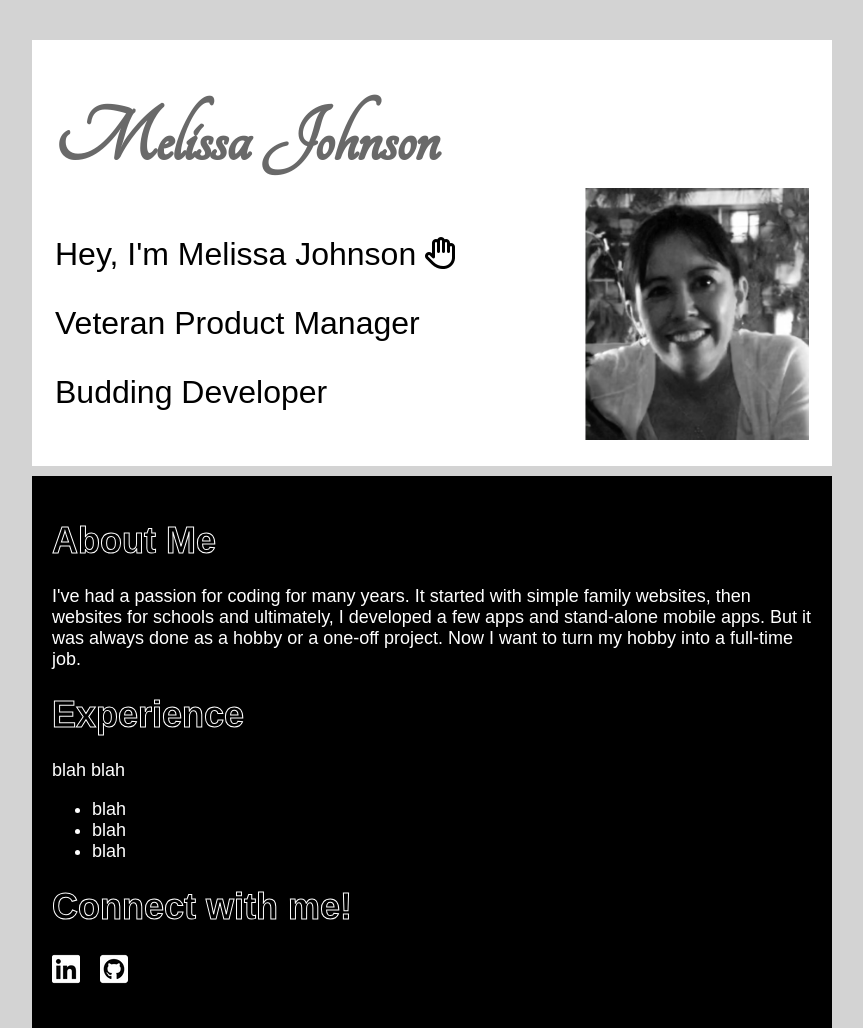
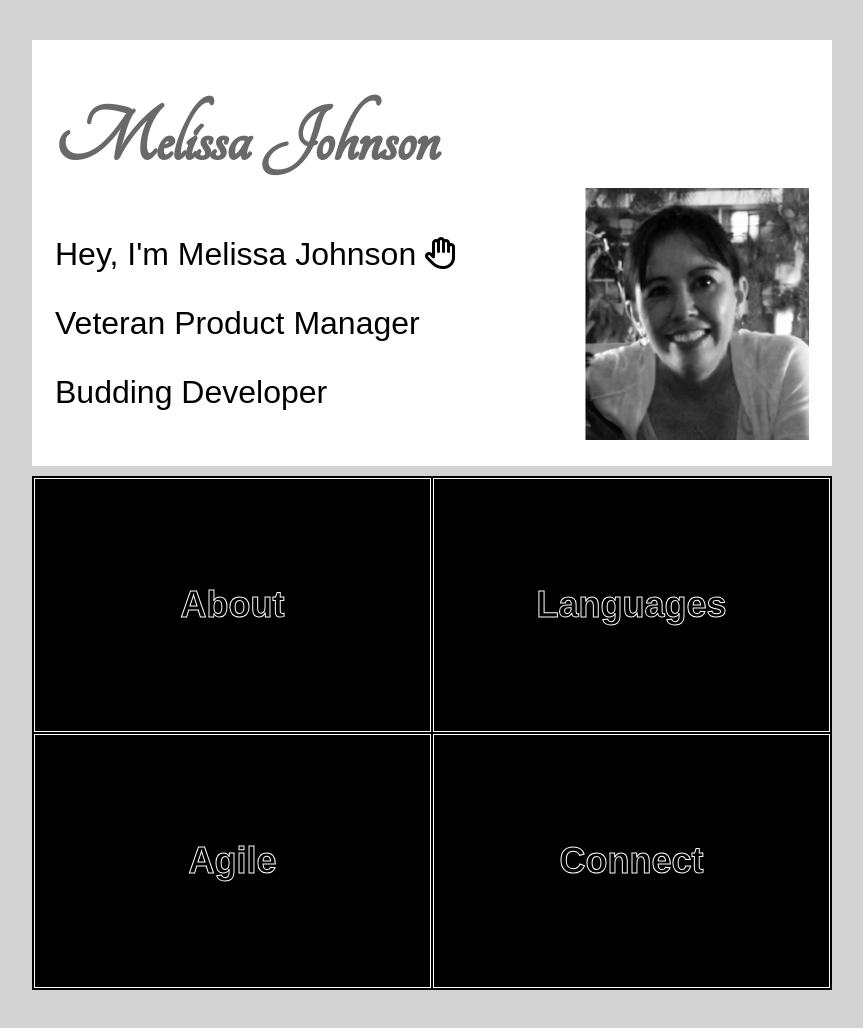
Before and after one commit to MelissaAJohnson/my-personal-website, a plain HTML site: page index.html in a window 1280 px wide. Shown: the whole page, without its empty margins (208-1071 px from the left). After the commit the page ends 990 px from the top, so only its background shows below. Drawn offline with Linux system fonts and the light colour scheme.

Commit message:
Added event listener

```diff
--- a/index.html
+++ b/index.html
@@ -23,21 +23,17 @@
                 </table>
             </div>
         </div>
-        <div class = "container-black">
-            <div class = "content">
-                <h1>About Me</h1>
-                <p>I've had a passion for coding for many years. It started with simple family websites, then websites for schools and ultimately, I developed a few apps and stand-alone mobile apps. But it was always done as a hobby or a one-off project. Now I want to turn my hobby into a full-time job.</p>
-                <h1>Experience</h1>
-                <p>blah blah</p>
-                <ul>
-                    <li>blah</li>
-                    <li>blah</li>
-                    <li>blah</li>
-                </ul>
-                <h1>Connect with me!</h1>
-                <p><a href="https://www.linkedin.com/in/melissajohnsonmsp/" target = "_blank"><img src = "images/Linkedin.png" /></a>&nbsp;&nbsp;&nbsp;
-                <a href = "https://github.com/MelissaAJohnson" target = "_blank"><img src = "images/Github.png" /></a></p>
-            </div>
+        <div class = "container-black content">
+            <table>
+                <tr>
+                    <td id="tile1"><h1>About</h2></td>
+                    <td id="tile2"><h1>Languages</h1></td>
+                </tr>
+                <tr>
+                    <td id="tile3"><h1>Agile</h1></td>
+                    <td id="tile4"><h1>Connect</h1></td>
+                </tr>
+            </table>
         </div>
         <script src = "script.js"></script>
     </body>
--- a/script.js
+++ b/script.js
@@ -1,2 +1,10 @@
-const h2 = document.createElement("h2");
-h2.textContent = "This content added by JavaScript";
+function addingEventListener() {
+    const input = document.getElementById('tile1');
+
+    function changeText() {
+        input.innerHTML = "<p>I've had a passion for coding for many years. It started with simple family websites, then websites for schools and ultimately, I developed a few apps and stand-alone mobile apps. But it was always done as a hobby or a one-off project. Now I want to turn my hobby into a full-time job</p>";
+    }
+    input.addEventListener('click', changeText);
+}
+
+addingEventListener();
--- a/style.css
+++ b/style.css
@@ -34,17 +34,28 @@ body {
 
 .content {
     font-size: 18px;
+}
+
+.content table {
+    width: 100%;
+}
+
+.content td {
+    width: 50%;
+    height: 250px;
+    text-align: center;
+    border: 1px solid white;
+}
+
+.content p {
     padding: 20px;
 }
 
 @supports (-webkit-text-stroke: 1px white) {
     .content h1 {
+        cursor: pointer;
         font-size: 36px;
         -webkit-text-stroke: 1px white;
         -webkit-text-fill-color: black;
     }
   }
-
-a:visited {
-    color: white;
-}
```
